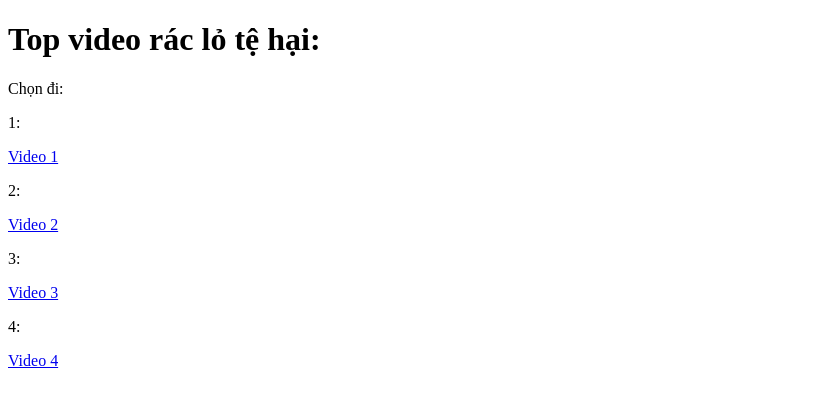
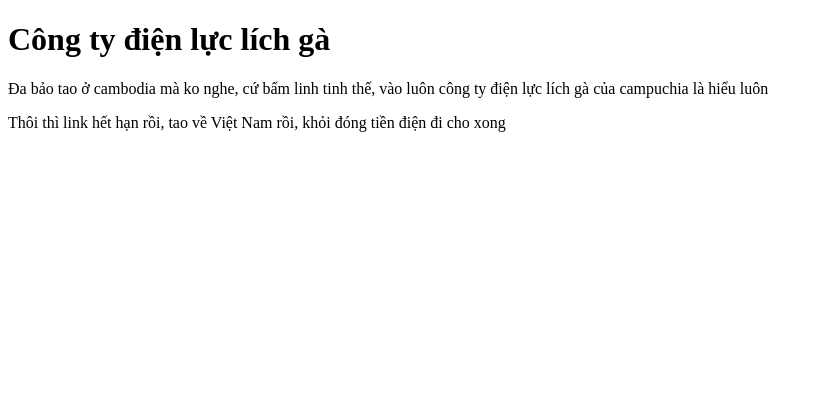
Before and after one commit to tien034895/mywebsite, a plain HTML site: page index.html in a window 1280 px wide. Shown: the whole page, without its empty margins (0-823 px from the left). Drawn offline with Linux system fonts and the light colour scheme.

Commit message:
Update index.html

```diff
--- a/index.html
+++ b/index.html
@@ -1,10 +1,5 @@
 <!DOCTYPE HTML>
 <html>
-<h1>Top video rác lỏ tệ hại:</h1>
-<p>Chọn đi:</p>
-<p>1:</p><a href="https://www.youtube.com/watch?v=L_AL1i82CNM&ab_channel=HeroDuyTV" target="_blank">Video 1</a>
-<p>2:</p><a href="https://www.youtube.com/shorts/JmZG9G2jlFI" target="_blank">Video 2</a>
-<p>3:</p><a href="https://www.youtube.com/shorts/qGmuPg_86o0" target="_blank">Video 3</a>
-<p>4:</p><a href="https://www.youtube.com/watch?v=_pHIWne0PUk&ab_channel=MonsieurTuna" target="_blank">Video 4</a>
-
-</html>
+<h1>Công ty điện lực lích gà</h1>
+<p>Đa bảo tao ở cambodia mà ko nghe, cứ bấm linh tinh thế, vào luôn công ty điện lực lích gà của campuchia là hiểu luôn</p>
+<p>Thôi thì link hết hạn rồi, tao về Việt Nam rồi, khỏi đóng tiền điện đi cho xong</p>
```
